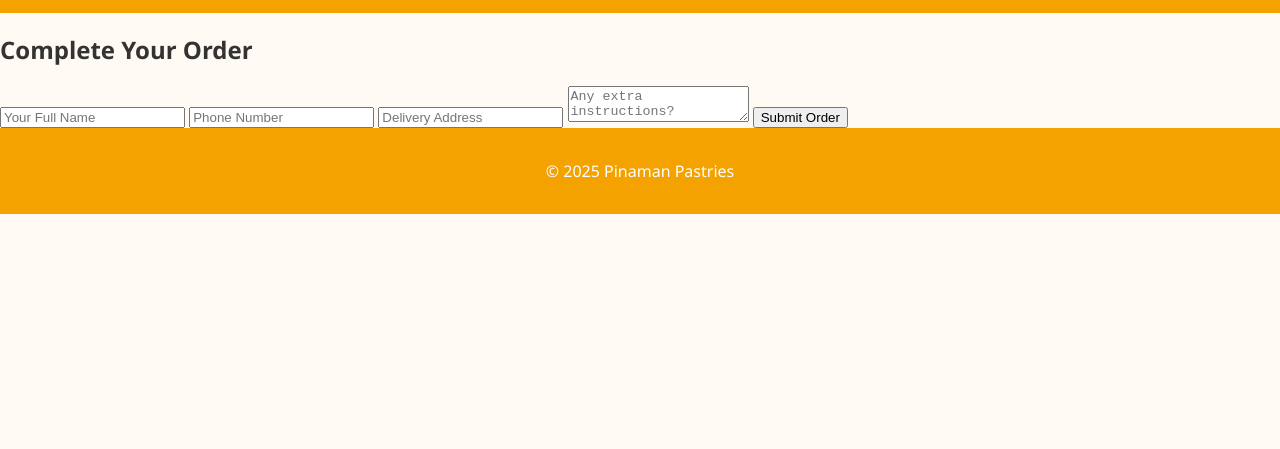
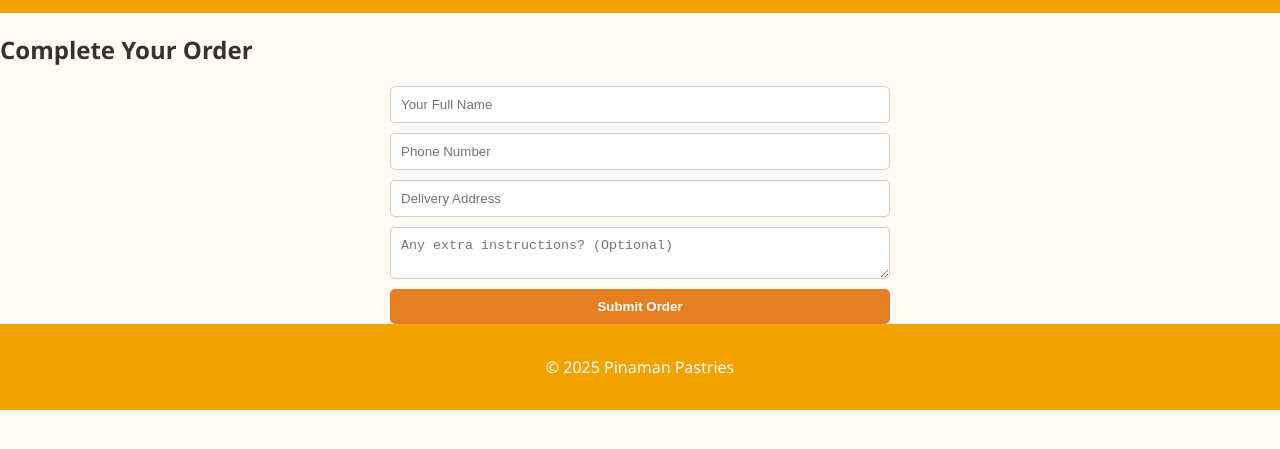
Before and after one commit to LotalGhana/Pinamanpastries, a plain HTML site: page checkout.html in a window 1280 px wide. Shown: the part 127-576 px from the top of the page. Drawn offline with Linux system fonts and the light colour scheme.

Commit message:
Update styles.css

```diff
--- a/styles.css
+++ b/styles.css
@@ -114,3 +114,32 @@ footer {
   font-weight: bold;
   padding: 1em;
 }
+
+
+.checkout form {
+  display: flex;
+  flex-direction: column;
+  max-width: 500px;
+  margin: auto;
+  gap: 10px;
+}
+
+.checkout input, .checkout textarea {
+  padding: 10px;
+  border: 1px solid #ccc;
+  border-radius: 5px;
+}
+
+.checkout button {
+  background-color: #e67e22;
+  color: white;
+  padding: 10px;
+  border: none;
+  font-weight: bold;
+  cursor: pointer;
+  border-radius: 5px;
+}
+
+.checkout button:hover {
+  background-color: #d35400;
+}
```
